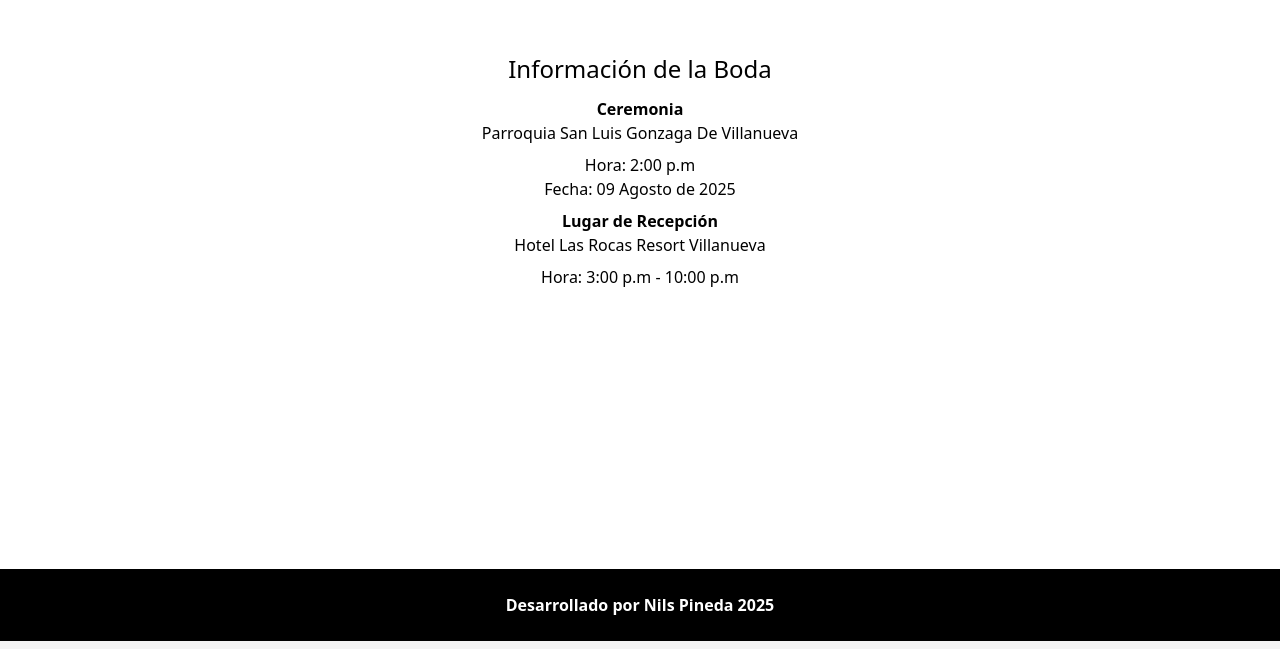
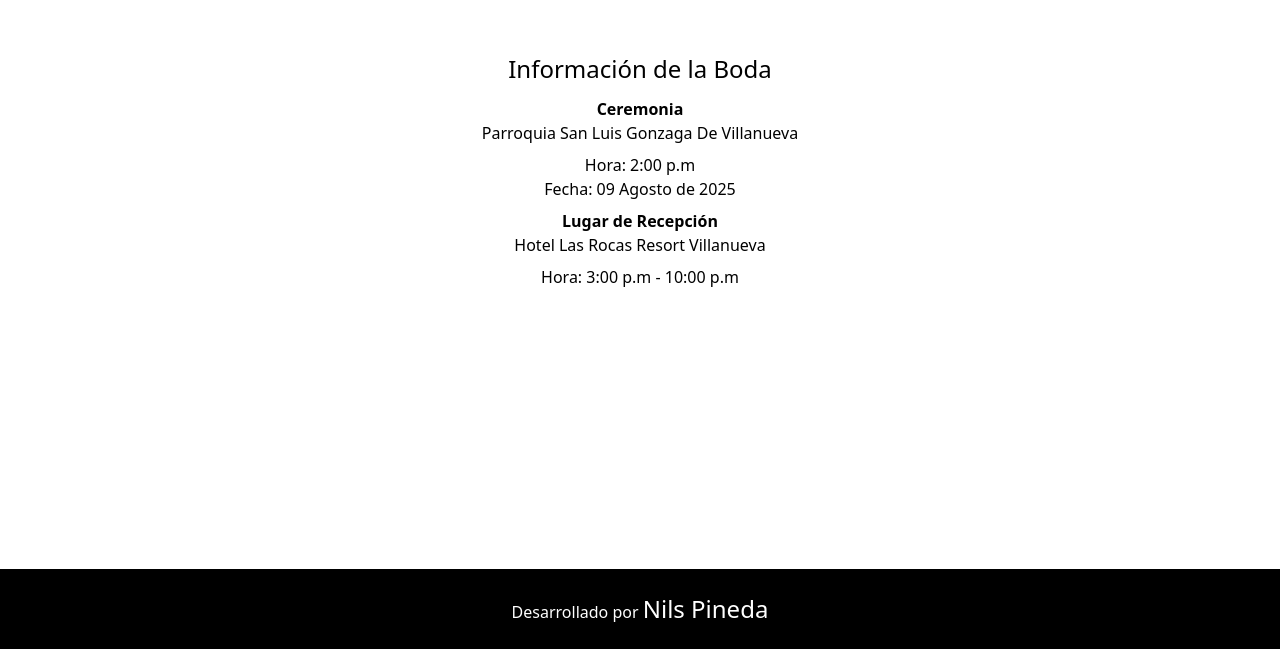
Before and after one commit to nilspineda/dianaquesada.github.io, an Astro site: page / in a window 1280 px wide. Shown: the part 3630-4279 px from the top of the page. Built offline with nearby package versions, Linux system fonts and the light colour scheme; Astro itself is replaced by a stand-in of ours.

Commit message:
Update Copy.astro

```diff
--- a/src/components/Copy.astro
+++ b/src/components/Copy.astro
@@ -1,4 +1,3 @@
-<div class="bg-black p-6">
-<p class="text-white text-center font-bold ">    <a href="https://nilspineda.com" target="_blank">Desarrollado por  Nils Pineda</a>  {new Date().getFullYear()}
-</p>
+<div class="bg-black p-6 text-white gap-2 text-center">
+    Desarrollado por    <a href="nilspineda.com" target="_blank" class="text-white text-center text-2xl">Nils Pineda</a>
 </div>
```
